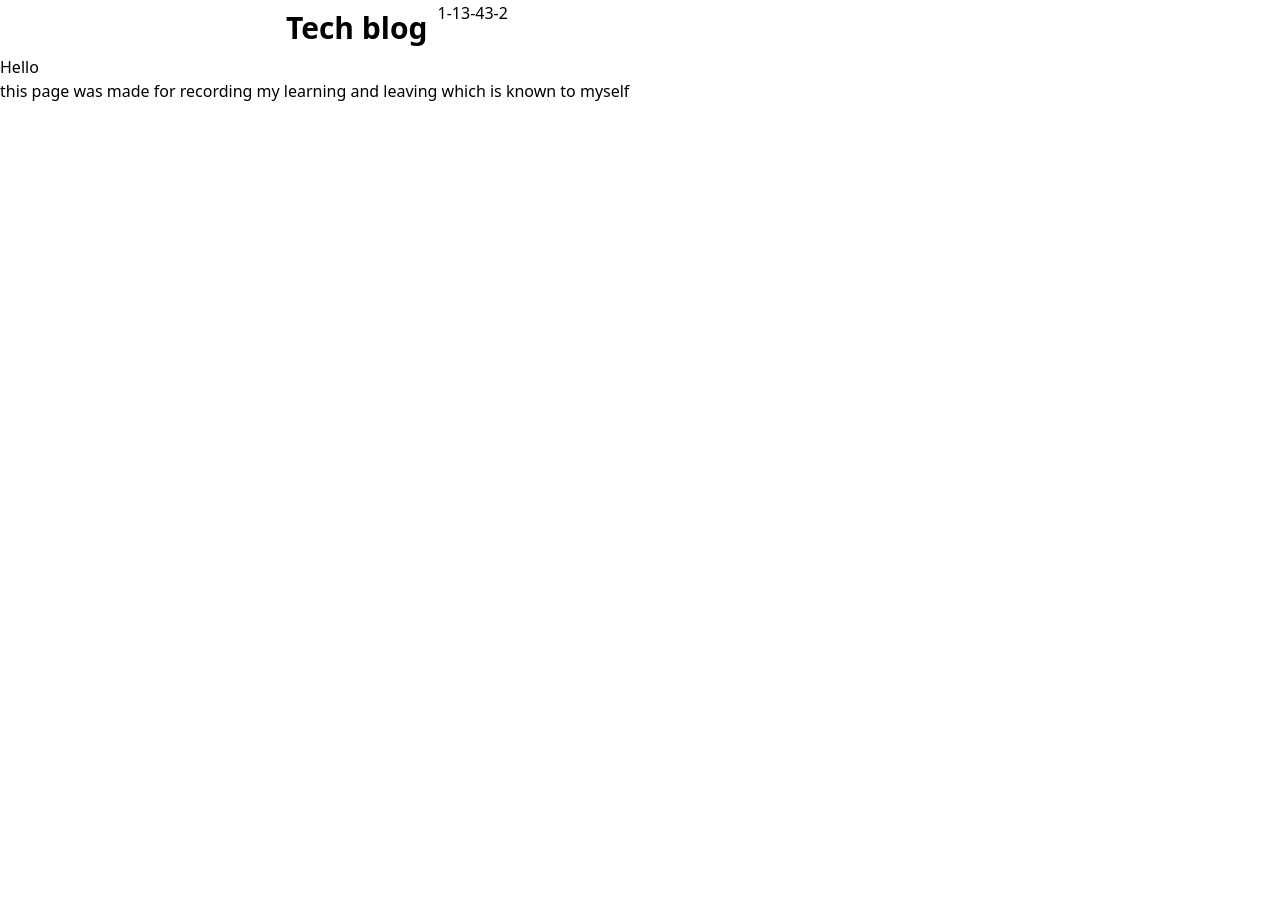
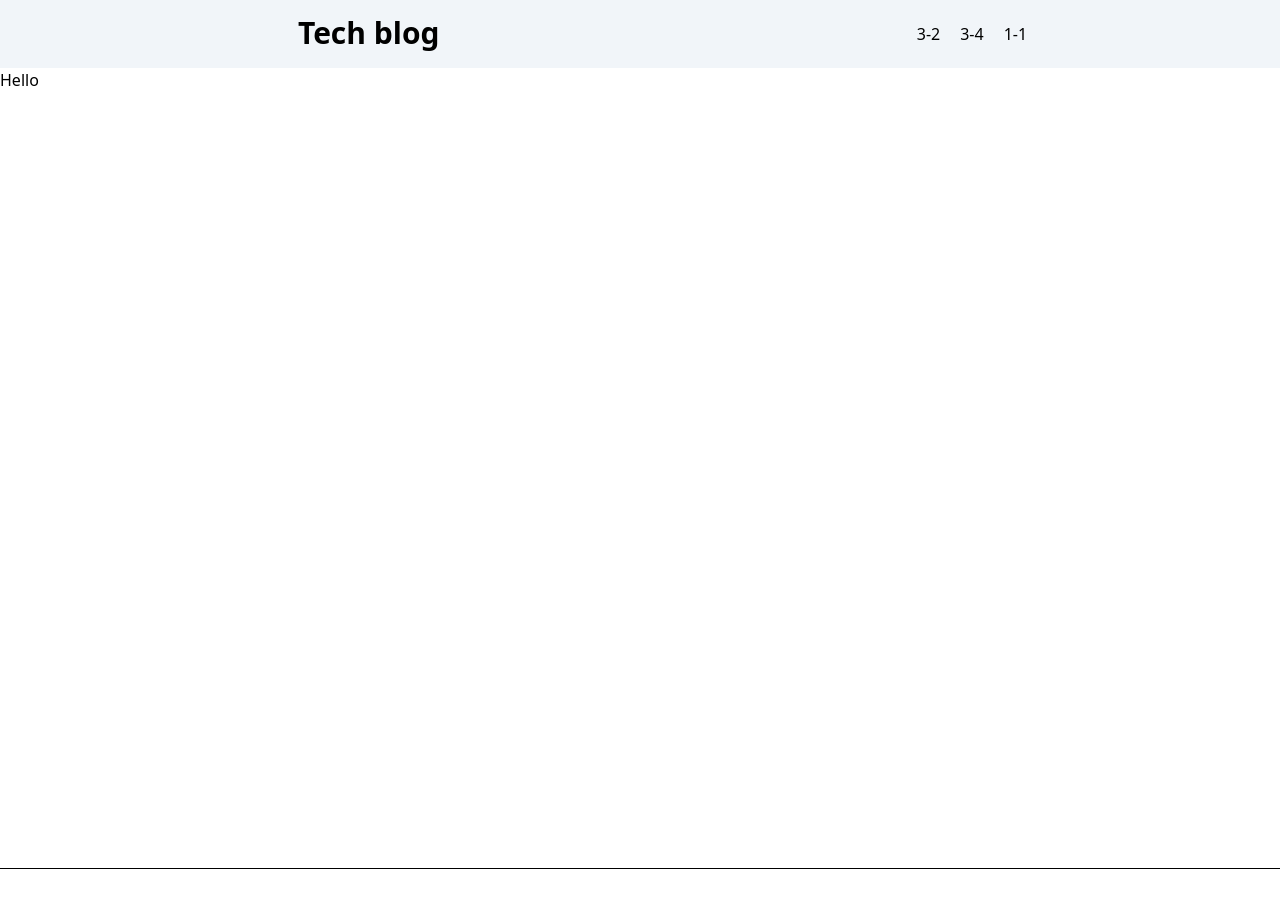
Before and after one commit to pjsClimbToUpperDirection/tech-blog, a Next.js app: page / in a window 1280 px wide. Shown: the top 908 px of the page. Before the commit the page ends 800 px from the top, so only its background shows below. Built offline with nearby package versions, Linux system fonts and the light colour scheme.

Commit message:
24-01-31-1

```diff
--- a/app/layout.tsx
+++ b/app/layout.tsx
@@ -7,7 +7,6 @@ export const metadata = {
     title: 'is building..',
     description: 'for my ability',
 }
-
 
 export default function RootLayout({
     children
@@ -21,38 +20,43 @@ export default function RootLayout({
         { id: 3, list: "3-2", href: ""}
     ]
 
-    const NavStyle = {
-        Root: {
-            fontSize: "30px",
-            fontWeight: "bold",
-        },
-        Buttons: "inline-block leading-none"
-
-    }
+    window.addEventListener("scroll", () => {
+        console.log("ddd")
+    })
 
     return (
-        <html lang="en">
-        <body>
-        <div className={"grid justify-items-center"}>
-            <div className={"p-[5px]"}>
+        <html lang="en" className={"h-[100%]"}>
+        <body className={"h-[100%]"}>
+        <div id={"rootPage"} className={"flex flex-col h-[100%]"}>
+            <div className={"grid justify-items-center grid-cols-7 bg-slate-100 border-black sticky top-0"}>
+                <div className={"p-[5px] w-full col-start-2 col-end-7"}>
                     <div className={"w-full grid grid-cols-5"}>
-                    <div className={"text-black col-span-1 grid justify-items-center"}>
-                        <Link href="/" style={NavStyle.Root}>
+                        <div className={"text-black col-span-2 grid justify-items-center p-[5px]"}>
+                            <Link href="/" className={"text-[30px] font-bold"}>
                                 Tech blog
                             </Link>
                         </div>
-                    <div className={"col-span-3 flex p-[3px], pl-[10px]"}>
+                        <div className={"col-span-3 p-[5px]"}>
+                            <div className={"px-[50px] py-[10px]"}>
+                                <ul className={"flex flex-row-reverse justify-start"}>
                                     {navLinks.map((each) => (
-                            <LayoutButton key={each.id} customClass={NavStyle.Buttons}
+                                        <LayoutButton key={each.id} customClass={"p-[2px] px-[10px] min-w-[42px]"}
                                                       href={each.href}>{each.list}</LayoutButton>
                                     ))}
+                                </ul>
                             </div>
                         </div>
                     </div>
                 </div>
+            </div>
+            <div className={"flex-[1_0_100%]"}>
                 {children}
+            </div>
+            <div className={"border-t-[1px] border-black min-h-[100px] p-[9px] "}>
                 <div>
-            this page was made for recording my learning and leaving which is known to myself
+
+                </div>
+            </div>
         </div>
         </body>
         </html>
--- a/components/layout/layoutButton.tsx
+++ b/components/layout/layoutButton.tsx
@@ -3,8 +3,10 @@ import Link from "next/link";
 export default function layoutButton({children, customClass, href}: {children: string, customClass: string, href: string}) {
 
     return(
-        <Link href={href} className={customClass}>
-            {children}
-        </Link>
+        <li className={customClass}>
+            <Link href={href}>
+                {children}
+            </Link>
+        </li>
     )
 }
```
Lines whose indentation alone changed are shown as unchanged.
